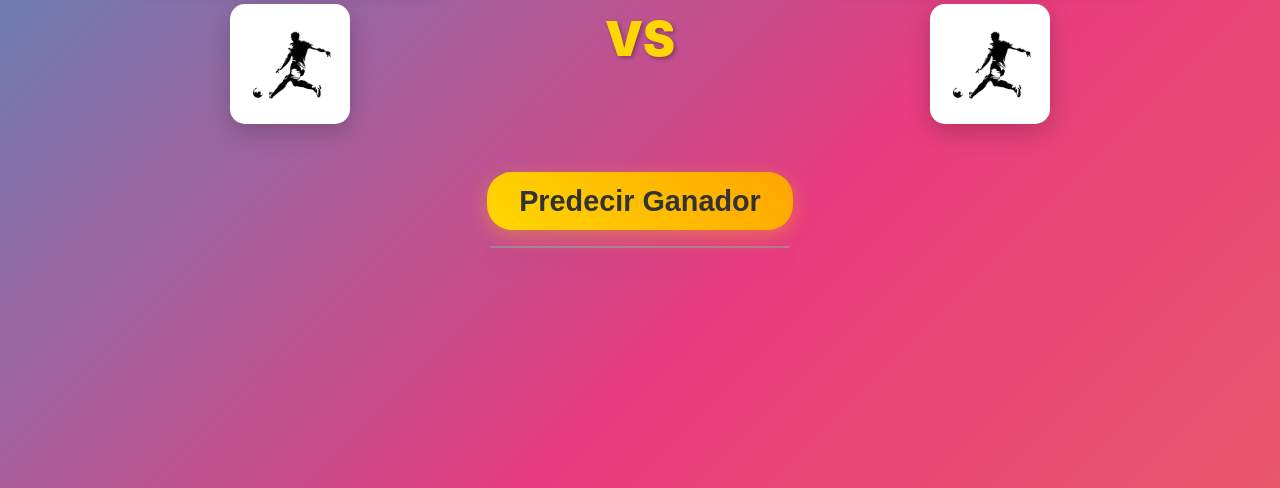
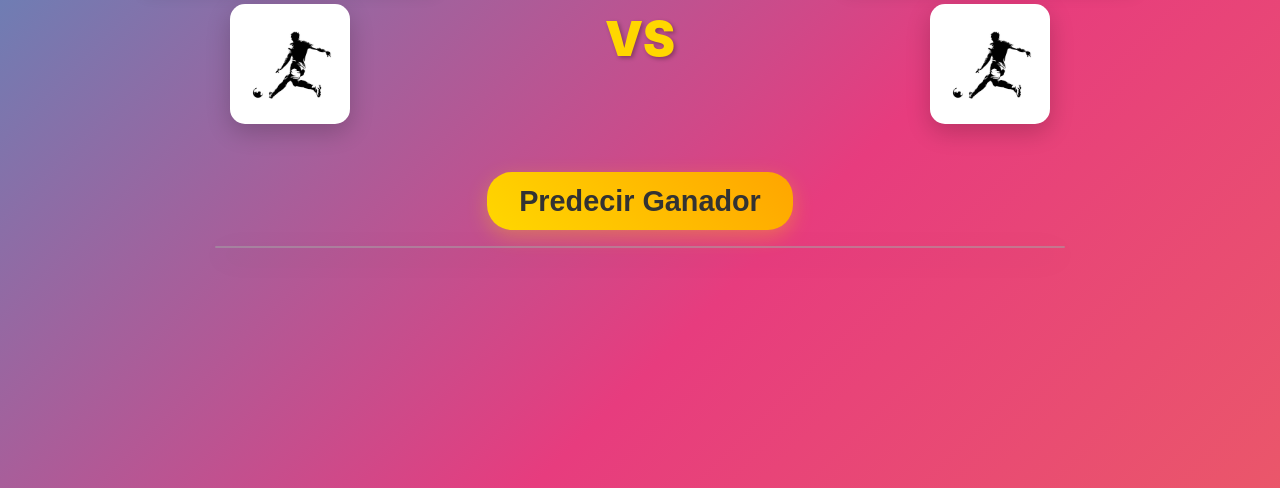
Before and after one commit to sulayvergara/LIGApro, a Flask app: page / in a window 1280 px wide. Shown: the part 152-640 px from the top of the page. Run offline with Flask 3, Linux system fonts and the light colour scheme; data that the repository does not hold is empty.

Commit message:
css y jss

```diff
--- a/static/script.js
+++ b/static/script.js
@@ -85,6 +85,7 @@ async function cargarEquipos() {
 document.getElementById('predecirBtn').addEventListener('click', async function () {
   const homeTeam = document.getElementById('equipo1').value;
   const awayTeam = document.getElementById('equipo2').value;
+  const versus = document.getElementById('idversus');
   const season = 2024;
 
   img1.style.width = "200px";
@@ -95,8 +96,8 @@ document.getElementById('predecirBtn').addEventListener('click', async function
 
   equipo1.style.width = "200px";
   equipo2.style.width = "200px";
-
-  predecirBtn= this.style.fontSize = "1.2rem";
+  versus.style.fontSize = "1.6rem";
+  predecirBtn.style.fontSize = "1.1rem";
 
   if (!homeTeam || !awayTeam || homeTeam === "Selecciona equipo 1" || awayTeam === "Selecciona equipo 2") {
     showError('Por favor selecciona ambos equipos');
@@ -178,6 +179,10 @@ function hideResults() {
   const resultDiv = document.getElementById('resultSection');
   if (resultDiv) {
     resultDiv.style.display = 'none';
+  }
+  const matchResultDiv = document.getElementById('matchResult');
+  if (matchResultDiv) {
+    matchResultDiv.style.display = 'none';
   }
 
   // Ocultar también la sección de estadísticas del modelo
@@ -315,8 +320,12 @@ if (probDiv && pred.probabilidades) {
       console.log('⚠️ No hay estadísticas del modelo disponibles');
     }
   }
+  // Mostrar seccion de resultados
+  const matchResultDiv = document.getElementById('matchResult');
+  if (matchResultDiv) {
+    matchResultDiv.style.display = 'flex';
+  }
 
-  // Mostrar sección de resultados
   const resultSection = document.getElementById('resultSection');
   if (resultSection) {
     resultSection.style.display = 'block';
--- a/static/style.css
+++ b/static/style.css
@@ -218,21 +218,23 @@ button:disabled {
 }
 
 .match-result {
-  font-size: 1.2rem;
+  font-size: 1.5rem;
   font-weight: 600;
-  max-width: 300px;
+  font-weight: bold;
+  max-width: 850px;
   margin-bottom: 0.5rem;
-  color: #FFD700;
+  color: #e7fffd;
   margin: 0 auto;
   display: flex;
   justify-content: center;
   align-items: center;
-  background-color: rgba(109, 109, 109, 0.548);
+  background-color: rgba(109, 109, 109, 0.397);
   border: 1px solid rgba(255, 255, 255, 0.2);
   box-shadow: 0 8px 32px rgba(0, 0, 0, 0.2);
   backdrop-filter: blur(15px);
   border-radius: 20px;
   animation: fadeIn 0.5s ease-out;
+
 }
 
 .score {
--- a/templates/index.html
+++ b/templates/index.html
@@ -25,7 +25,7 @@
       <img id="img1" src="/static/assets/placeholder.png" alt="Equipo 1" />
     </div>
 
-    <div class="versus">VS</div>
+    <div id="idversus" class="versus">VS</div>
 
     <div class="equipo-container">
       <select id="equipo2">
```
